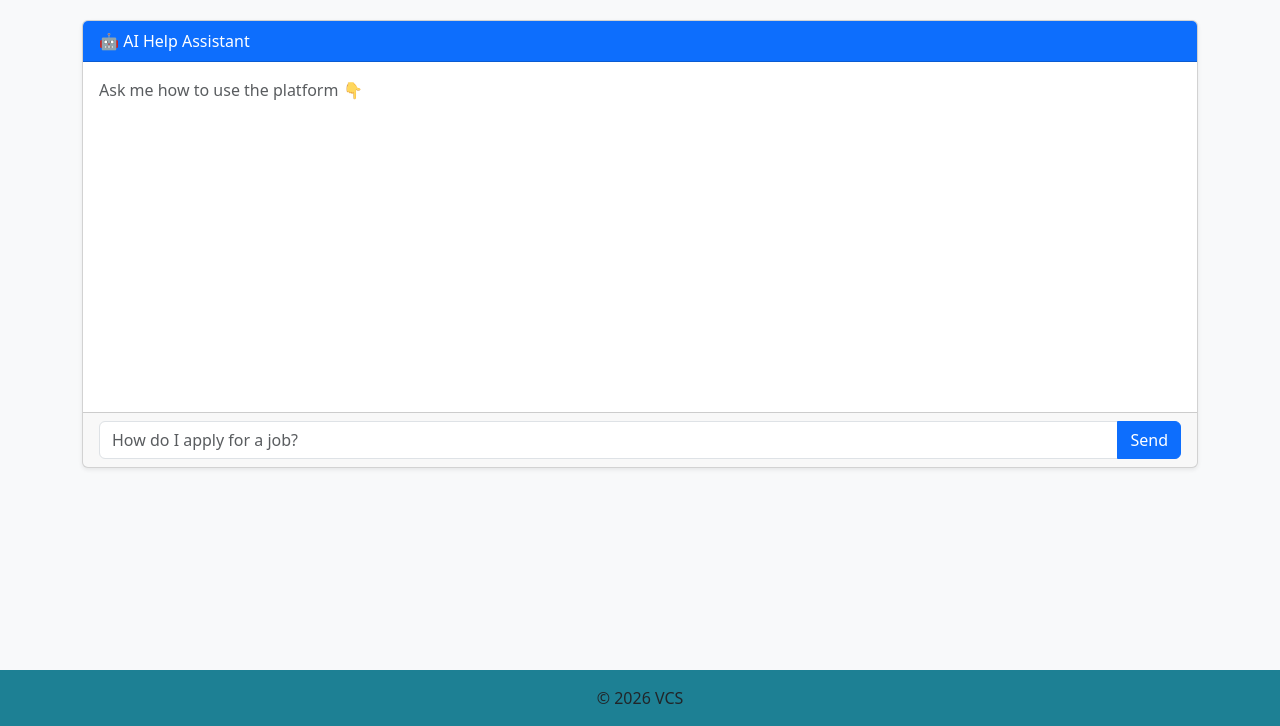
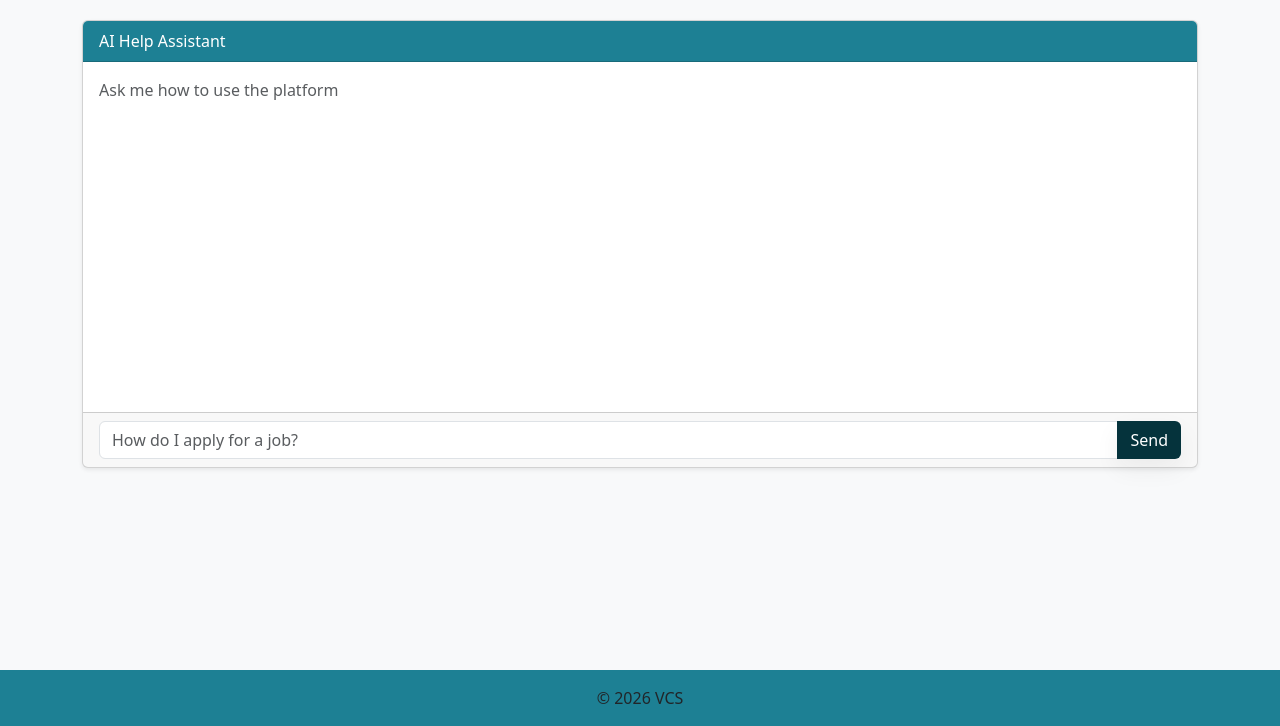
Before and after one commit to sugandv21/Vetri_Consultancy_Services, a Django app: template accounts/templates/accounts/ai_chatbox.html in a window 1280 px wide. Shown: the part 74-800 px from the top of the page. Run offline with Django 5.2, Linux system fonts and the light colour scheme; the template is opened without the code that fills it, so the values that code supplies are empty.

Commit message:
Update ai_chatbox.html

```diff
--- a/accounts/templates/accounts/ai_chatbox.html
+++ b/accounts/templates/accounts/ai_chatbox.html
@@ -2,25 +2,39 @@
 {% block content %}
 
 <div class="card shadow-sm">
-  <div class="card-header bg-primary text-white">
-    🤖 AI Help Assistant
+  <div class="card-header bg-chatbot text-white">
+    AI Help Assistant
   </div>
 
   <div class="card-body" style="height: 350px; overflow-y: auto;" id="chat-box">
     <div class="text-muted mb-2">
-      Ask me how to use the platform 👇
+      Ask me how to use the platform
     </div>
   </div>
 
   <div class="card-footer">
     <div class="input-group">
       <input type="text" id="chat-input" class="form-control" placeholder="How do I apply for a job?">
-      <button class="btn btn-primary" onclick="sendMessage()">Send</button>
+      <button class="btn btn-chatbot" onclick="sendMessage()">Send</button>
     </div>
   </div>
 </div>
 
 <script>
+function escapeHtml(text) {
+  const div = document.createElement("div");
+  div.innerText = text;
+  return div.innerHTML;
+}
+
+function formatReply(text) {
+  // escape HTML first (prevent injection)
+  text = escapeHtml(text);
+
+  // convert line breaks to <br>
+  return text.replace(/\n/g, "<br>");
+}
+
 function sendMessage() {
   const input = document.getElementById("chat-input");
   const chatBox = document.getElementById("chat-box");
@@ -28,7 +42,13 @@ function sendMessage() {
 
   if (!message) return;
 
-  chatBox.innerHTML += `<div class="mb-2"><strong>You:</strong> ${message}</div>`;
+  // user message
+  chatBox.innerHTML += `
+    <div class="mb-2">
+      <strong>You:</strong> ${escapeHtml(message)}
+    </div>
+  `;
+
   input.value = "";
 
   fetch("{% url 'ai_chatbot' %}", {
@@ -44,10 +64,34 @@ function sendMessage() {
   })
   .then(res => res.json())
   .then(data => {
-    chatBox.innerHTML += `<div class="mb-3 text-success"><strong>AI:</strong> ${data.reply}</div>`;
+    const formatted = formatReply(data.reply);
+
+    chatBox.innerHTML += `
+      <div class="mb-3 text-success ai-message">
+        <strong>AI:</strong><br>
+        ${formatted}
+      </div>
+    `;
+
     chatBox.scrollTop = chatBox.scrollHeight;
   });
 }
 </script>
 
+<style>
+    .ai-message {
+  line-height: 1.7;
+  white-space: normal;
+}
+.bg-chatbot {
+   background-color: #1d8094;
+}
+.btn-chatbot{
+  background-color: #05333c;
+  box-shadow:0 10px 25px rgba(31, 31, 31, 0.06);
+  color:white
+}
+
+</style>
+
 {% endblock %}
```
